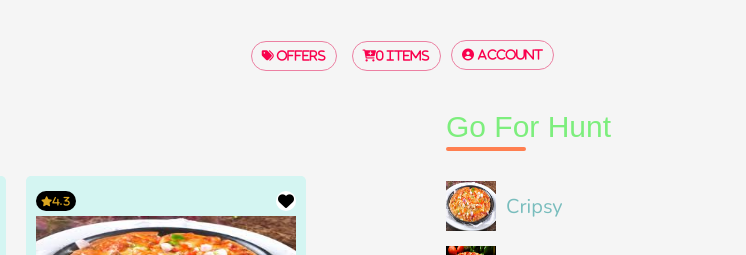
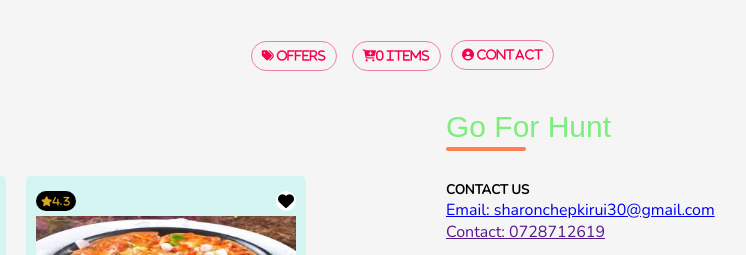
Before and after one commit to Sharonchep/Blaze-pizza, a plain HTML site: page index.html in a window 1280 px wide. Shown: the top 255 px of the page, 534-1280 px from the left. Drawn offline with nearby package versions, Linux system fonts and the light colour scheme; a web font is replaced by a local one.

Commit message:
add new changes

```diff
--- a/index.html
+++ b/index.html
@@ -45,6 +45,7 @@
             <div id="toppings">
                 <p id="category-name">Toppings</p>
             </div>
+
         </div>
         <div id="cart-page" class="cart-toggle">
              <p id="cart-title">Cart Items</p>
@@ -69,16 +70,24 @@
         <div class="taste-header">
             <div class="user">
                 <i class="fa fa-user-circle">
-                 Account
+                 Contact
                 </i>
             </div>
         </div>
         <div id="category-list">
             <p class="item-menu">Go For Hunt</p>
             <div class="border"></div>
+                <div class="card w-20" id="card2">
+                <div class="card-body" >
+                  <h5 class="card-title">CONTACT US </h5>
+                  <a href=" " class="btn btn-primary" target="_blank">Email: sharonchepkirui30@gmail.com</a>
+                  <a href="" class="btn btn-primary" target="_blank">Contact: 0728712619</a>
+                </div>
+            </div>
         </div>
     </div>
 </div>
+
     <script src="./js/scripts.js" type="module"></script>
     <script type="text/javascript" src="https://cdnjs.cloudflare.com/ajax/libs/mdb-ui-kit/3.11.0/mdb.min.js"></script> -->
 </body>
```
